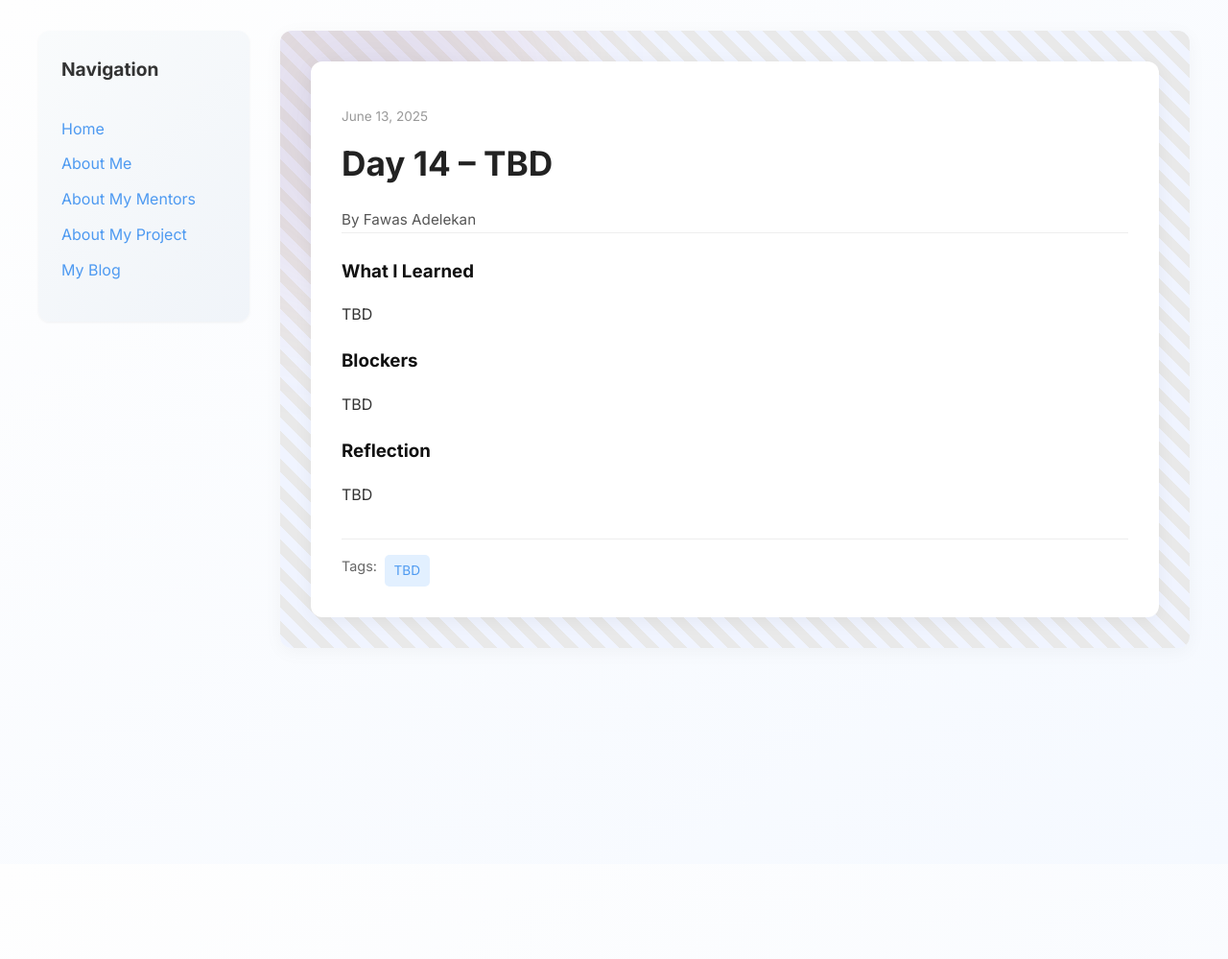
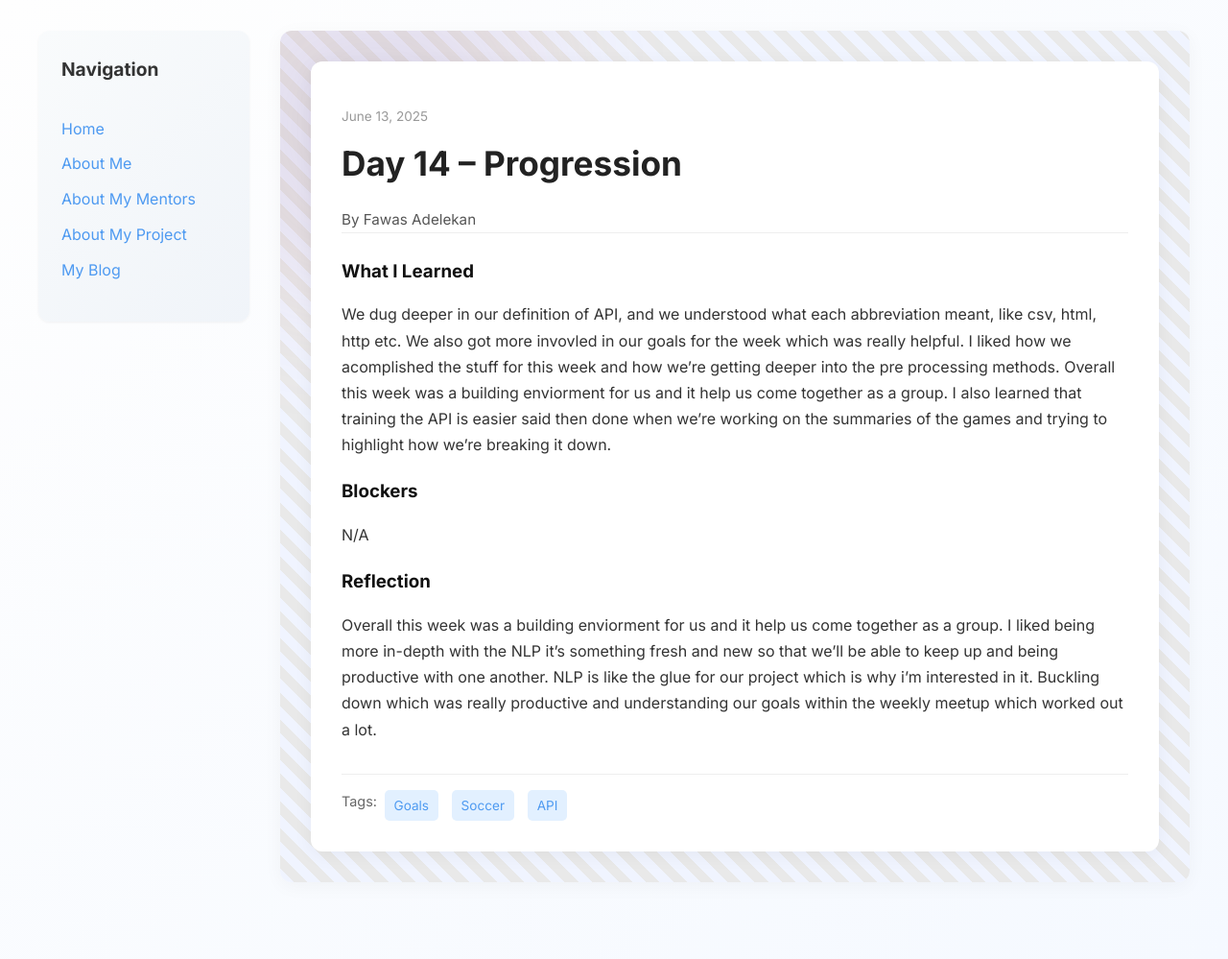
Before and after one commit to ForrestAj/ForrestAj.github.io, a Jekyll site: the page built from _posts/2025-06-13-day-14.md, in a window 1280 px wide. Shown: the whole page at 96% size. Built offline with Jekyll 4.4.1, drawn with Linux system fonts in a browser that asks for light colours; before the commit the page ends 900 px from its top, so only the background shows below that.

Commit message:
Update 2025-06-13-day-14.md

```diff
--- a/_posts/2025-06-13-day-14.md
+++ b/_posts/2025-06-13-day-14.md
@@ -1,19 +1,22 @@
 ---
 layout: post
-title: "Day 14 – TBD"
+title: "Day 14 – Progression"
 date: 2025-06-13
 author: Fawas Adelekan
 permalink: /day14.html
-tags: ["TBD",]
+tags: ["Goals","Soccer", "API"]
 
 what_i_learned: |
-  TBD
+  We dug deeper in our definition of API, and we understood what each abbreviation meant, like csv, html, http etc. We also got more invovled in our goals for the week which was really helpful. I liked how we acomplished the stuff for this week and how we're getting deeper into the pre processing methods. Overall this week was a building enviorment for us and it help us come together as a group. I also learned that training the API is easier said then done when we're working on the summaries of the games and trying to highlight how we're breaking it down.
 
 
 
 blockers: |
-  TBD
+  N/A
 
 reflection: |
-  TBD
+  Overall this week was a building enviorment for us and it help us come together as a group. I liked being more in-depth with the NLP it's something fresh and new so that we'll be able to keep up and being productive with one another. NLP is like the glue for our project which is why i'm interested in it. Buckling down which was really productive and understanding our goals within the weekly meetup which worked out a lot.
+
+
+
 ---
```
